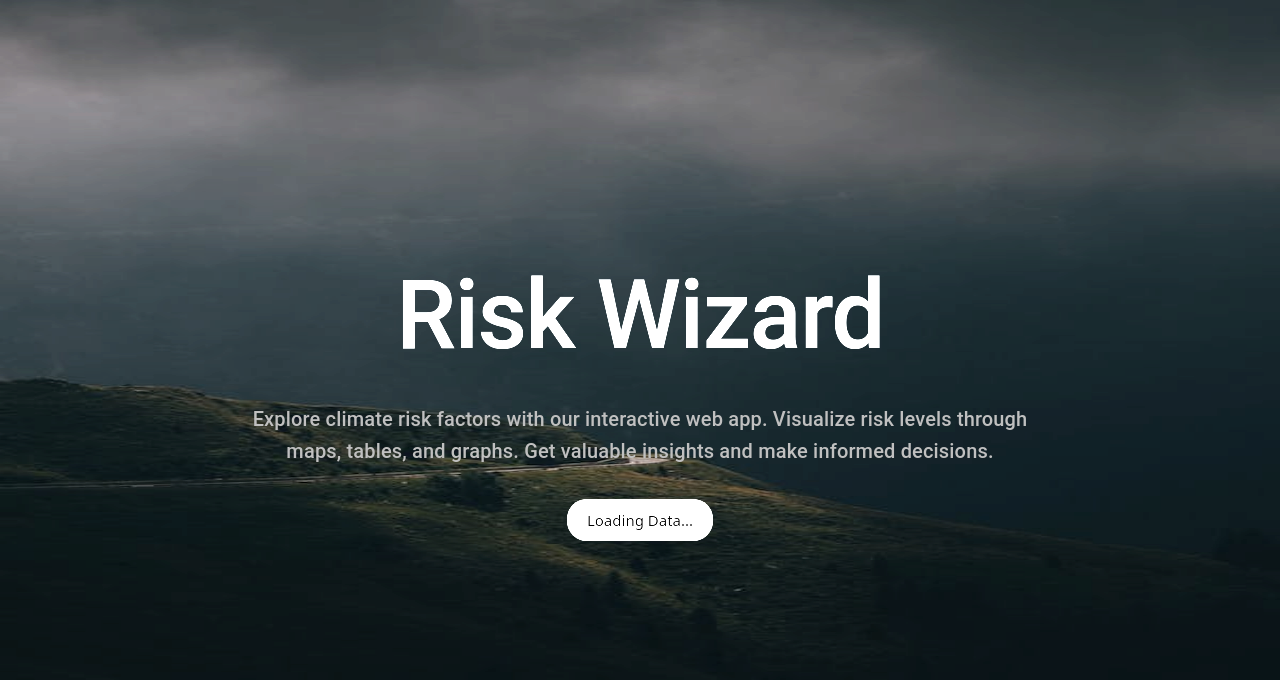
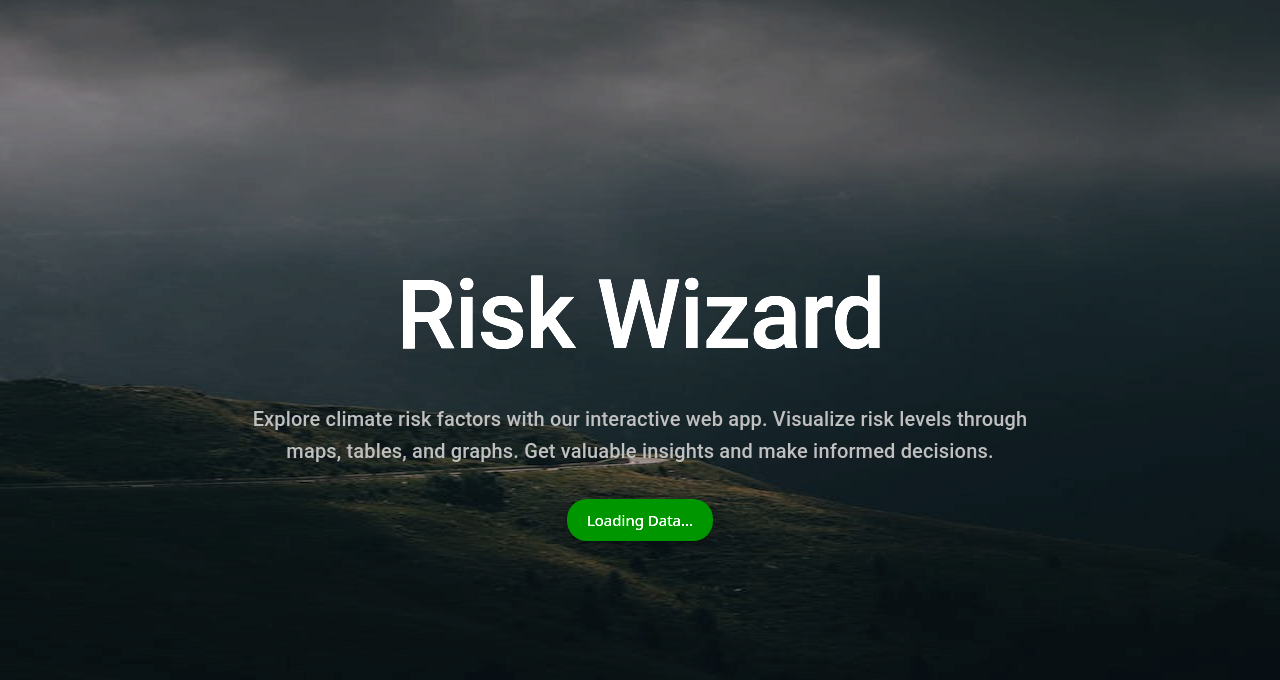
Before and after one commit to VishvShah98/risk-viz-frontend, a Next.js app: page / in a window 1280 px wide. Shown: the top 680 px of the page. Built offline with nearby package versions, Linux system fonts and the light colour scheme; no server answers.

Commit message:
color changes

```diff
--- a/components/dataTable.tsx
+++ b/components/dataTable.tsx
@@ -46,8 +46,8 @@ function DataTable() {
     <Box className="data-table" sx={{
       height: 400,
 
-      boxShadow: "0.15rem 0.2rem 0.15rem 0.1rem rgba(0, 0, 0, .8)",
-      '.MuiDataGrid-columnHeaderTitle': { fontSize: 15, fontWeight: 'bolder !important' },
+      // boxShadow: "0.15rem 0.2rem 0.15rem 0.1rem rgba(0, 0, 0, .8)",
+      // '.MuiDataGrid-columnHeaderTitle': { fontSize: 15, fontWeight: 'bolder !important' },
 
       "& .MuiDataGrid-cell": {
         borderBottom: `1px solid ${palette.grey[800]} !important`,
@@ -56,10 +56,14 @@ function DataTable() {
         borderBottom: `2px solid ${palette.grey[800]} !important`,
       },
 
+
     }} >
-      <Typography  style={{ color: 'white', marginBottom: '1rem', fontWeight: 500 }}>Climate Risk Data Table for Selected Decade</Typography>
+      <Typography style={{ color: 'white', marginBottom: '1rem', fontWeight: 500, textAlign: 'center' }}>Climate Risk Data Table for Selected Decade</Typography>
       <DataGrid
-        sx={{ backgroundColor: 'white', color: 'black', borderRadius: "1rem" }}
+        sx={{
+          backgroundColor: 'white', color: 'black', borderRadius: '1rem',
+          boxShadow: '0.15rem 0.2rem 0.15rem 0.1rem rgba(0, 0, 0, 0.8)',
+        }}
         rows={rows}
         columns={columns}
         columnHeaderHeight={55}
--- a/components/decadeSelector.tsx
+++ b/components/decadeSelector.tsx
@@ -47,9 +47,9 @@ function DecadeSelector() {
 
   // Render the decade selection component
   return (
-    <div className="text-black" style={{zIndex:3}}>
+    <div className="text-black" style={{ zIndex: 3 }}>
       <label htmlFor="decade" style={{ color: 'white', marginRight: 10, fontWeight: 500 }}>
-    Select a decade:
+        Select a Decade:
       </label>
       <select
         id="decade"
--- a/components/landingPage.tsx
+++ b/components/landingPage.tsx
@@ -2,11 +2,17 @@ import { Box, Typography } from "@mui/material";
 import Image from "next/image";
 import state from "../state";
 import { useSnapshot } from "valtio";
+import { useEffect, useState } from "react";
 
 export default function LandingPage() {
 
     const snapshot = useSnapshot(state);
+    const [loading, setLoading] = useState(true);
 
+    useEffect(() => {
+        if (state.graphData.length > 0)
+            setLoading(false);
+    }, [snapshot.graphData]);
     return (
         <Box
             sx={{
@@ -25,7 +31,7 @@ export default function LandingPage() {
                 width={1000}
                 height={1000}
                 style={{
-                    filter: "brightness(0.6)",
+                    filter: "brightness(0.5)",
                     position: "fixed",
                     zIndex: -1,
                     height: "100vh",
@@ -49,10 +55,15 @@ export default function LandingPage() {
             <button
                 style={{
                     borderRadius: "20px",
-                    color: "black",
-                    backgroundColor: "white",
-                    padding: "10px 20px 10px 20px",
+                    color: "white",
+                    backgroundColor: loading ? "darkgreen" : "green",
+                    padding: "10px 20px",
                     fontSize: "15px",
+                    border: "none",
+                    outline: "none",
+                    cursor: "pointer",
+                    boxShadow: "0 3px 6px rgba(0, 0, 0, 0.16)",
+                    transition: "all 0.3s ease",
                 }}
 
                 onClick={() => {
@@ -64,8 +75,9 @@ export default function LandingPage() {
 
             >
                 {/* Check if data has loaded*/}
-                {snapshot.graphData.length > 0 ? "Explore Data" : "Loading Data..."}
+                {loading ? "Loading Data..." : "Explore Data"}
             </button>
+
         </Box>
     );
 }
--- a/components/lineGraph.tsx
+++ b/components/lineGraph.tsx
@@ -159,13 +159,14 @@ const LineChart = () => {
 
   return (
     <div style={{ position: 'relative' }}>
-      <Typography  style={{ color: 'white', marginBottom: '1rem', fontWeight: 500 }}>Climate Risk Rating Line Graph Over Time</Typography>
-      <select id="category-select" style={{ color: 'white', position: 'absolute', background: 'grey', top: '7vh', right: '0vw' }} value={selectedCategory} onChange={handleCategoryChange}>
+      <Typography style={{ color: 'white', marginBottom: '1rem', fontWeight: 500, textAlign: 'center' }}>Climate Risk Rating Line Graph Over Time</Typography>
+      <select id="category-select" style={{ color: 'white', position: 'absolute', background: 'grey', top: '7vh', right: '0vw', borderRadius: '1rem', textAlign: 'center' }} value={selectedCategory} onChange={handleCategoryChange}>
         {categoryOptions}
       </select>
       <canvas ref={canvasRef} style={{
-        backgroundColor: 'white', borderRadius: '10px'
-        , boxShadow: '5px 5px 5px rgba(0, 0, 0, 0.5)',
+        backgroundColor: 'white',
+        borderRadius: '1rem',
+        boxShadow: '0.15rem 0.2rem 0.15rem 0.1rem rgba(0, 0, 0, 0.8)',
         zIndex: 1,
       }}></canvas>
     </div>
--- a/components/mapContainer.tsx
+++ b/components/mapContainer.tsx
@@ -247,9 +247,9 @@ const Map = () => {
   return (
     <div style={{ height: '100%', width: '100%' }}>
       <Typography
-        style={{ color: 'white', marginBottom: '1rem', fontWeight: 500 }}
+        style={{ color: 'white', marginBottom: '1rem', fontWeight: 500, textAlign: 'center' }}
       >
-        Click clusters to expand and view color-coded risk indicators for assets.
+        Click Clusters to Expand and View Color-Coded Risk Indicators for Assets
       </Typography>
       <Box
         id="map-container"
--- a/src/pages/index.tsx
+++ b/src/pages/index.tsx
@@ -3,6 +3,7 @@ import { useEffect, useState } from 'react';
 import React from 'react'
 import { motion } from 'framer-motion';
 import { useSnapshot } from 'valtio';
+import { Typography } from '@mui/material';
 
 import Map from '../../components/mapContainer';
 import LineChart from '../../components/lineGraph';
@@ -70,11 +71,16 @@ export default function Home() {
       <LandingPage />
 
       {/* Render components only if data is loaded */}
-      {dataLoaded && (<>
+      {dataLoaded && (<div id='main-content'>
 
         <div style={{ height: '100vh', width: '100%', marginTop: '2vh' }} className='font-inter'>
+          {/* <Typography variant='h5'
+        style={{ color: 'white', marginBottom: '2rem', fontWeight: 500, textAlign:'center'  }}
+      >
+      Interactive Map with Line Graph and Data Table toggle
+      </Typography> */}
           <div
-            id='main-content'
+
             style={{
               display: 'flex',
               justifyContent: 'space-evenly',
@@ -83,15 +89,18 @@ export default function Home() {
             }}>
             <DecadeSelector />
             <button onClick={toggleShowData}
-              style={{  backgroundColor: showData ? 'black' : 'white',
-              color: showData ? 'white' : 'black',
-              borderRadius: '20px',
-              padding: '5px 10px',
-              fontWeight: 600,
-              border: '2px solid black',
-              transition: 'all 0.3s ease',
-              outline: 'none',
-              cursor: 'pointer'}}>
+              style={{
+                backgroundColor: showData ? 'darkgreen' : 'green',
+                filter: "brightness(1.5)",
+                color: 'white',
+                borderRadius: '20px',
+                padding: '5px 10px',
+                fontWeight: 400,
+                border: '2px solid black',
+                transition: 'all 0.3s ease',
+                outline: 'none',
+                cursor: 'pointer'
+              }}>
               {showData ? 'Hide Asset Data' : 'Show Asset Data'}
             </button>
           </div>
@@ -162,7 +171,7 @@ export default function Home() {
             </motion.div>
           </div>
         </div>
-      </>
+      </div>
       )}
     </>
   )
--- a/src/styles/globals.css
+++ b/src/styles/globals.css
@@ -3,7 +3,7 @@
 @tailwind utilities;
 
 body{
-    background-color: #1e2f61;
+    background-color: #242a3a;
     color: white;
 
 }
```
Lines whose indentation alone changed are shown as unchanged.
